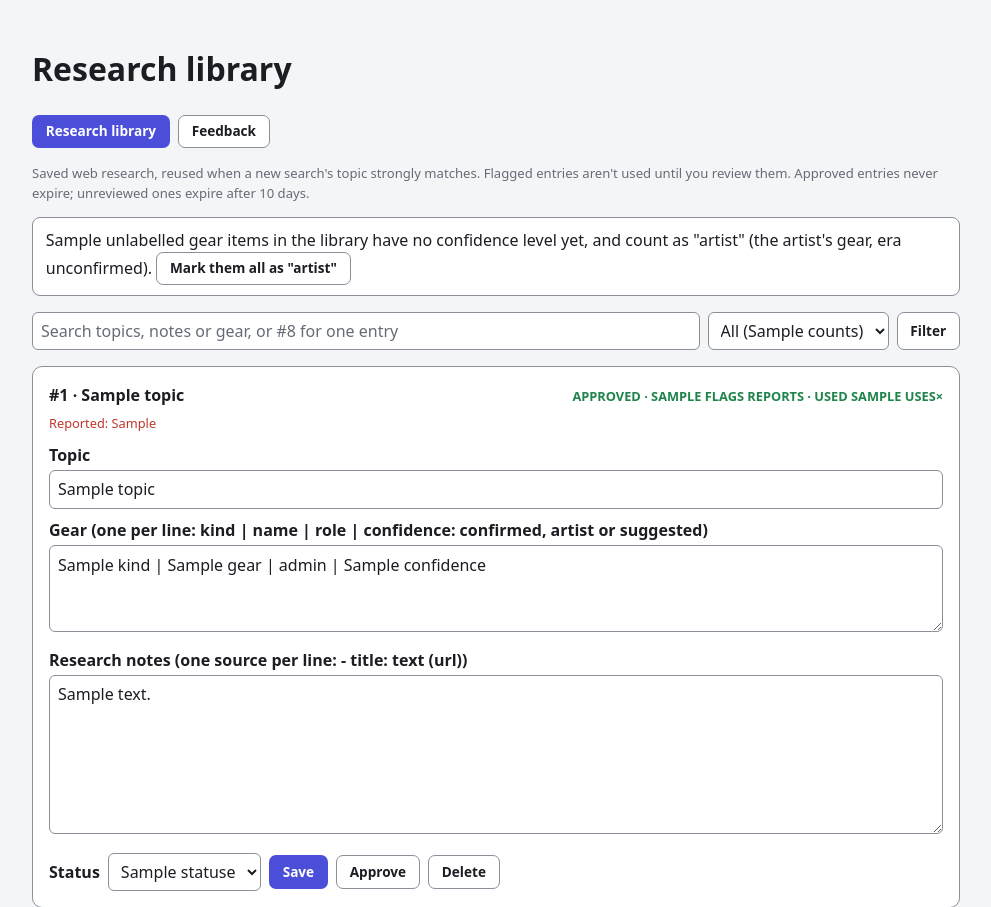
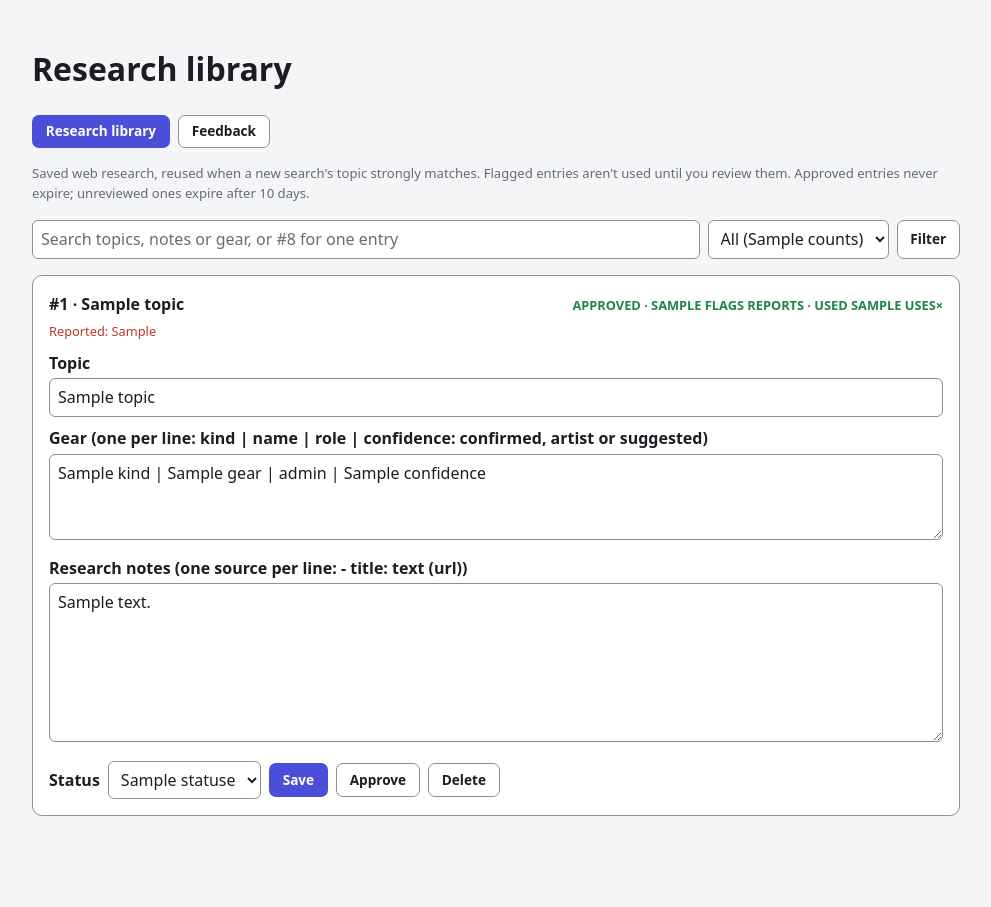
Before and after one commit to daverage/tonesearch, a Flask app: template templates/admin.html in a window 1280 px wide. Shown: the top 907 px of the page, without its empty margins (144-1135 px from the left). After the commit the page ends 816 px from the top, so only its background shows below. Run offline with Flask 2, Linux system fonts and the light colour scheme; the template is opened without the code that fills it: most values are stand-ins (such as "Sample title", 1, 10 or a date in 2020); some libraries are stand-ins or nearby versions.

Commit message:
Admin: remove the "mark all gear as artist" button
The owner is clearing the existing research instead. Gear without a
confidence level still counts as "artist".

Co-Authored-By: Claude Opus 5.5 <noreply@anthropic.com>
Claude-Session: https://claude.ai/code/session_01QXKj9TpTJbjhU14ciaftY8

```diff
--- a/app.py
+++ b/app.py
@@ -259,21 +259,9 @@ def admin():
                                topics=feedback.topic_summary(_library()), message=request.args.get("message", "")[:200])
     every = knowledge.search(_library(), limit=100_000)
     counts = {"all": len(every), **{name: sum(e["status"] == name for e in every) for name in knowledge.STATUSES}}
-    unlabelled = sum(1 for e in every for g in e["gear"] if isinstance(g, dict) and not g.get("confidence"))
     return render_template("admin.html", view="library", entries=knowledge.search(_library(), q, status), q=q, status=status,
-                           unlabelled=unlabelled,
                            statuses=knowledge.STATUSES, counts=counts, days=knowledge.UNREVIEWED_DAYS,
                            message=request.args.get("message", "")[:200])
-
-
-@app.post("/admin/gear-confidence")
-def admin_gear_confidence():
-    """Give every unlabelled gear item in the library the middle level, "artist"."""
-    if denied := _admin_denied():
-        return denied
-    changed = knowledge.label_unlabelled_gear(_library(), "artist")
-    message = f"Marked {changed} gear item{'s' if changed != 1 else ''} as the artist's gear (era unconfirmed)."
-    return redirect(f"{request.script_root}/admin?{urlencode({'message': message})}", 303)
 
 
 @app.post("/admin/entries/<int:entry_id>")
--- a/templates/admin.html
+++ b/templates/admin.html
@@ -76,12 +76,6 @@
     {% else %}
     <p class="info">Saved web research, reused when a new search's topic strongly matches. Flagged entries aren't used until you review them. Approved entries never expire; unreviewed ones expire after {{ days|int }} days.</p>
     {% if message %}<p class="message" role="status">{{ message }}</p>{% endif %}
-    {% if unlabelled %}
-    <form class="message" method="post" action="admin/gear-confidence">
-      {{ unlabelled }} gear item{{ "s" if unlabelled != 1 }} in the library {{ "have" if unlabelled != 1 else "has" }} no confidence level yet, and count as "artist" (the artist's gear, era unconfirmed).
-      <button class="btn btn-secondary btn-small" type="submit">Mark them all as "artist"</button>
-    </form>
-    {% endif %}
 
     <form class="library-filters" method="get" action="admin">
       <input type="search" name="q" value="{{ q }}" placeholder="Search topics, notes or gear, or #8 for one entry" aria-label="Search">
--- a/tonesearch/knowledge.py
+++ b/tonesearch/knowledge.py
@@ -182,21 +182,6 @@ def update(db: Path, entry_id: int, *, topic: str, notes: str, gear: list, statu
              entry_id))
 
 
-def label_unlabelled_gear(db: Path, level: str) -> int:
-    """Set `level` on every gear item that has no confidence yet; returns how many items changed."""
-    changed = 0
-    with _connect(db) as connection:
-        for row in connection.execute("SELECT id, gear FROM entries").fetchall():
-            gear = json.loads(row["gear"] or "[]")
-            missing = [g for g in gear if isinstance(g, dict) and not g.get("confidence")]
-            for item in missing:
-                item["confidence"] = level
-            if missing:
-                connection.execute("UPDATE entries SET gear = ? WHERE id = ?", (json.dumps(gear), row["id"]))
-                changed += len(missing)
-    return changed
-
-
 @_best_effort
 def get(db: Path, entry_id: int) -> dict | None:
     with _connect(db) as connection:
```
Also changed, not shown: CLAUDE.md (+1 -1 lines), tests/test_confidence.py (+3 -11 lines), README.md.
